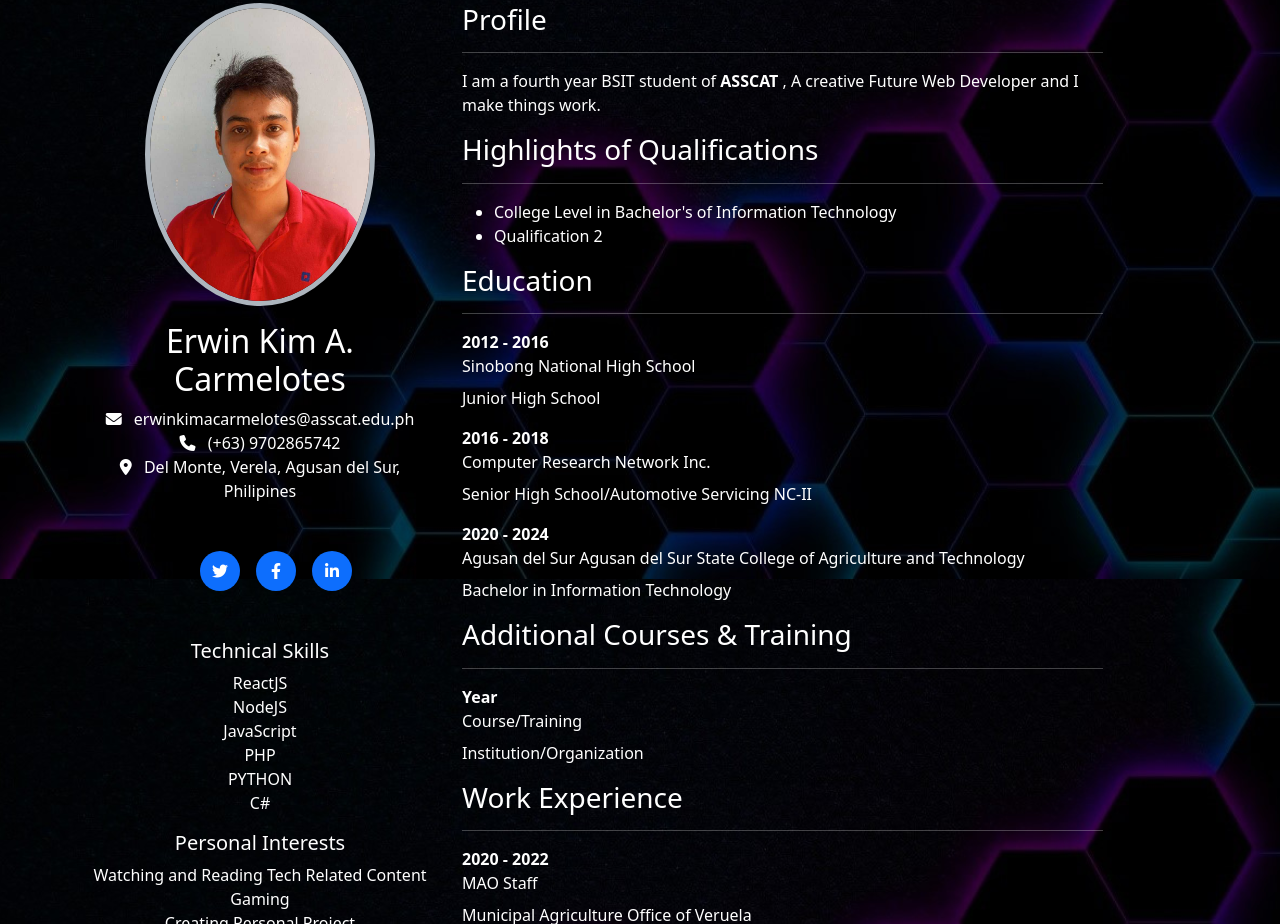
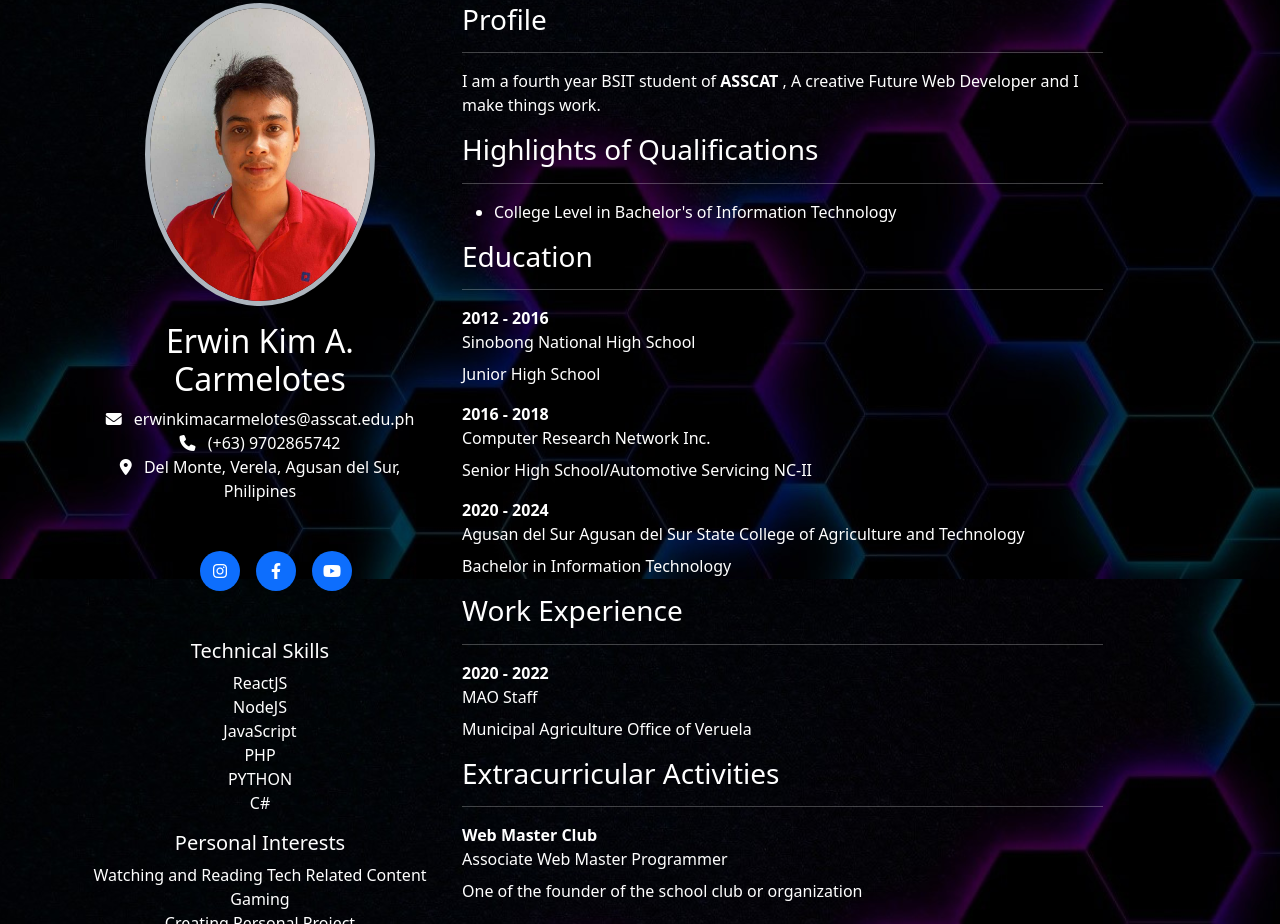
Before and after one commit to pumpkingfromY8/PortfolioCarmelotes, a plain HTML site: page index.html in a window 1280 px wide. Shown: the part 5021-5945 px from the top of the page. Drawn offline with nearby package versions, Linux system fonts and the light colour scheme.

Commit message:
Update index.html

```diff
--- a/index.html
+++ b/index.html
@@ -185,7 +185,7 @@
       </div>
       <div class="row flex-row-reverse flex-md-row mt-5 pt-5">
         <div class="col-9 col-md-5 text-md-end">
-          <h5>2018-20019</h5>
+          <h5>2018-2019</h5>
           <h5>Early Passion for Technology</h5>
           <p>From an early age, I became fascinated with computers and programming. Starting with basic HTML and CSS, I gradually expanded my skills to include JavaScript and various frameworks.</p>
         </div>
@@ -248,9 +248,9 @@
             <li><i class="fas fa-map-marker-alt me-2"></i> Del Monte, Verela, Agusan del Sur, Philipines</li>
           </ul>
           <ul class="social-icons my-5 d-flex justify-content-center">
-            <a href="#" class="bg-primary mx-2 text-white d-flex align-items-center justify-content-center text-decoration-none rounded-circle"><i class="fa-brands fa-twitter"></i></a>
-            <a href="#" class="bg-primary mx-2 text-white d-flex align-items-center justify-content-center text-decoration-none rounded-circle"><i class="fa-brands fa-facebook-f"></i></a>
-            <a href="#" class="bg-primary mx-2 text-white d-flex align-items-center justify-content-center text-decoration-none rounded-circle"><i class="fa-brands fa-linkedin-in"></i></a>
+            <a href="https://www.instagram.com/erwinkimmyy?igsh=OTB6Y2ExZnlnYXF2" class="bg-primary mx-2 text-white d-flex align-items-center justify-content-center text-decoration-none rounded-circle"><i class="fa-brands fa-instagram"></i></a>
+            <a href="https://www.facebook.com/Duldulao12?mibextid=ZbWKwL" class="bg-primary mx-2 text-white d-flex align-items-center justify-content-center text-decoration-none rounded-circle"><i class="fa-brands fa-facebook-f"></i></a>
+            <a href="https://youtube.com/@pumpkingfromy8470?si=g4WHW2v6Xoh5tB4Y" class="bg-primary mx-2 text-white d-flex align-items-center justify-content-center text-decoration-none rounded-circle"><i class="fa-brands fa-youtube"></i></a>
           </ul>
           <h5>Technical Skills</h5>
           <ul class="list-unstyled">
@@ -280,7 +280,7 @@
           <hr>
           <ul>
             <li>College Level in Bachelor's of Information Technology</li>
-            <li>Qualification 2</li>
+
 
             <!-- Add or remove qualifications as needed -->
           </ul>
@@ -301,13 +301,7 @@
             <dd>Agusan del Sur Agusan del Sur State College of Agriculture and Technology</dd>
             <dd>Bachelor in Information Technology</dd>
           </dl>
-          <h3>Additional Courses & Training</h3>
-          <hr>
-          <dl>
-            <dt>Year</dt>
-            <dd>Course/Training</dd>
-            <dd>Institution/Organization</dd>
-          </dl>
+
           <h3>Work Experience</h3>
           <hr>
           <dl>
```
